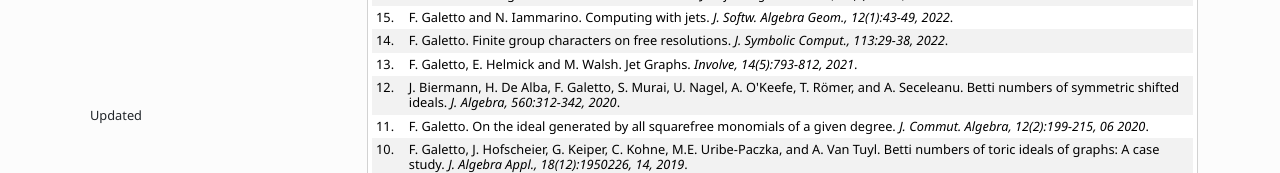
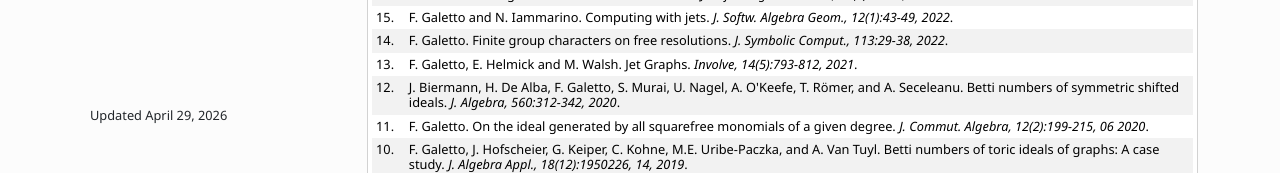
Before and after one commit to galettof/galettof.github.io, a Jekyll site: the page built from cv/index.html, in a window 1280 px wide and 900 px high, scrolled down 577 px. Shown: the part 727-900 px from the top of the window. Built offline with Jekyll 4.4.1, drawn with Linux system fonts in a browser that asks for light colours; formulas are drawn with MathJax 3; part of the change alters nothing that is shown.

```diff
--- a/cv/index.html
+++ b/cv/index.html
@@ -1,11 +1,7 @@
 ---
 layout: none
 title: CV
-<<<<<<< HEAD
-date: 2026-01-24
-=======
 date: 2026-04-29
->>>>>>> dev
 ---
 
 <!DOCTYPE html>
```
